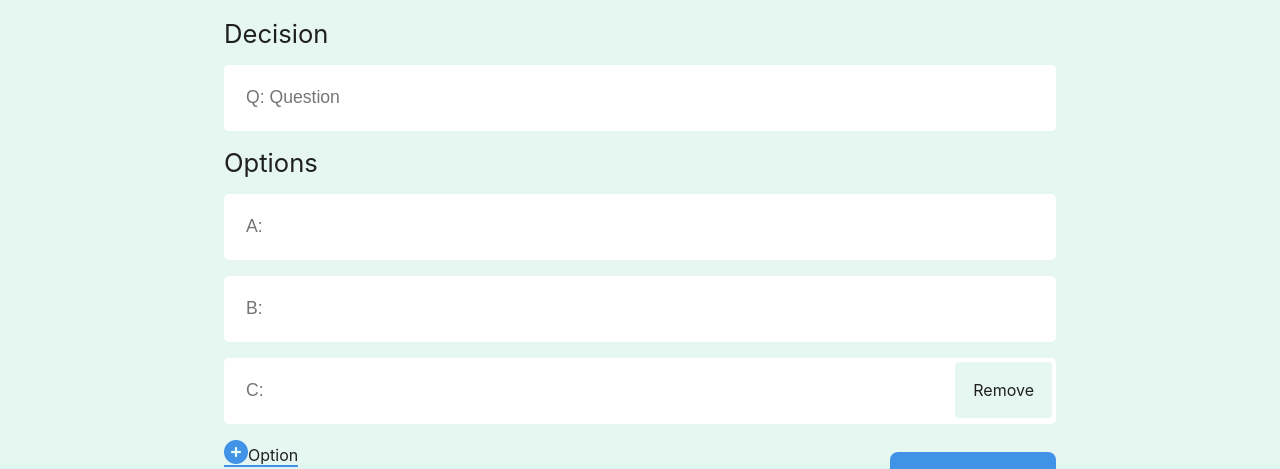
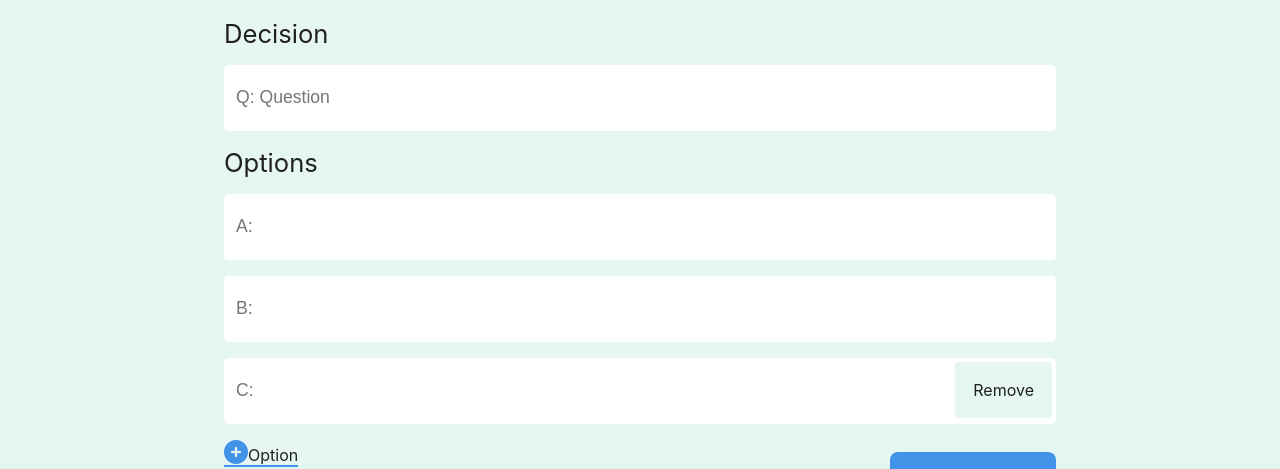
Before and after one commit to oyejideoyetunji/choicepall, a React (Create React App) app: page / in a window 1280 px wide. Shown: the part 279-748 px from the top of the page. Built offline with nearby package versions, Linux system fonts and the light colour scheme; a web font is replaced by a local one.

Commit message:
Still fixing UI

```diff
--- a/src/components/FormSection/FormSection.css
+++ b/src/components/FormSection/FormSection.css
@@ -20,8 +20,8 @@
 }
 
 .frm-wrp input[type="text"] {
-  max-width: 80%;
-  padding: 18px;
+  width: 75%;
+  padding: 18px 8px;
   font-size: 1.1rem;
   outline: none;
   border: none;
@@ -30,7 +30,6 @@
 }
 
 .inline-btn-sm {
-  min-width: 5%;
   padding: 18px;
   border-radius: 4px;
   cursor: pointer;
--- a/src/components/PopularQuestions/PopularQuestions.js
+++ b/src/components/PopularQuestions/PopularQuestions.js
@@ -37,7 +37,7 @@ const PopularQuestions = ({ pastQuestions }) => {
         {mostFrequentQuestions.map((question, idx) => (
           <p key={idx}>
             Question: <em>{question.value}</em> | You asked :
-            <em>{question.frequency} time(s)</em>
+            <b> {question.frequency} </b> <em> time(s) </em>
           </p>
         ))}
       </div>
```
